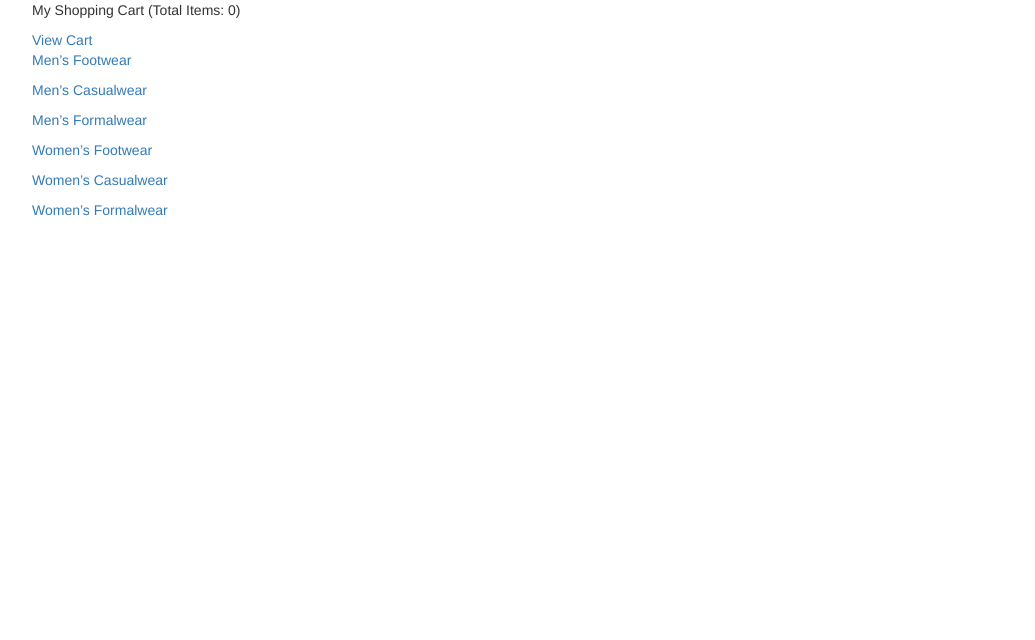
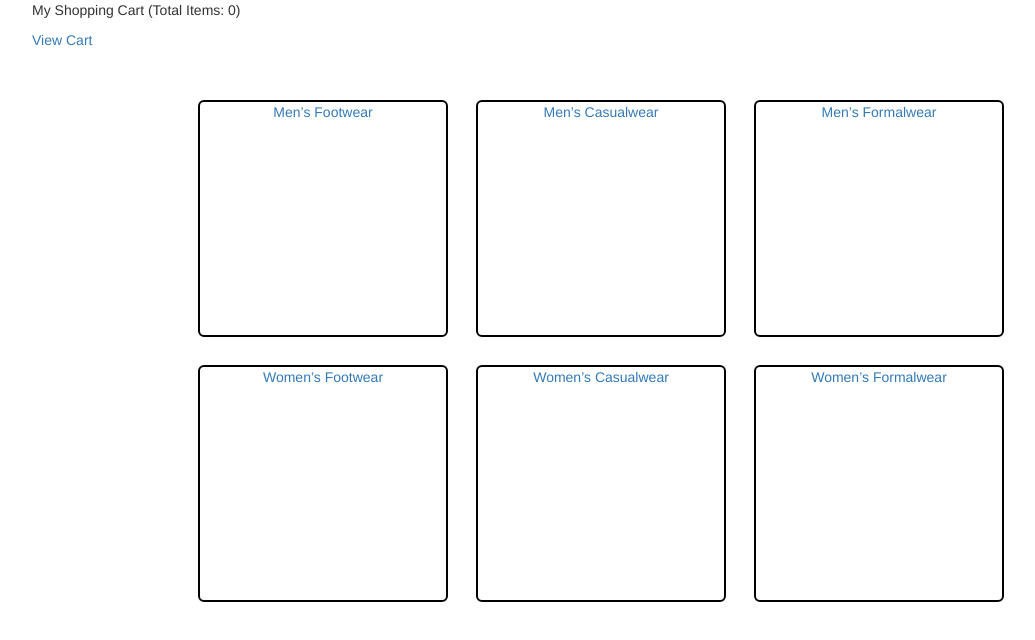
Before and after one commit to hsheikhm/clothing-retailer-website, a website: page app/index.html in a window 1280 px wide. Shown: the whole page, without its empty margins (38-1073 px from the left). Drawn offline with nearby package versions, Linux system fonts and the light colour scheme; some packages are replaced by stand-ins of ours.

Commit message:
added basic styling to category page

```diff
--- a/app/css/app.css
+++ b/app/css/app.css
@@ -0,0 +1,17 @@
+.category-section {
+  margin: auto;
+  width: 806px;
+  margin-top: 36px;
+}
+
+.category-box {
+  height: 237px;
+  width: 250px;
+  background-color: #FFFFFF;
+  border-radius: 6px;
+  text-align: center;
+  margin: 14px;
+  border-style: solid;
+  border-color: black;
+  border-width: 2px;
+}
--- a/app/index.html
+++ b/app/index.html
@@ -13,7 +13,7 @@
       <a href="#/home/shopping-cart">View Cart</a>
     </header>
 
-    <div>
+    <div class="main-section">
       <div ng-view></div>
     </div>
 
--- a/app/partials/home-page.html
+++ b/app/partials/home-page.html
@@ -1,18 +1,36 @@
+<section class="category-section">
+  <div class="row">
     <a href="#/home/men-footwear">
+      <div class="col-md-2 category-box">
         <div><p>Men’s Footwear</p></div>
+      </div>
     </a>
     <a href="#/home/men-casualwear">
+      <div class="col-md-2 category-box">
         <div><p>Men’s Casualwear</p></div>
+      </div>
     </a>
     <a href="#/home/men-formalwear">
+      <div class="col-md-2 category-box">
         <div><p>Men’s Formalwear</p></div>
+      </div>
     </a>
+  </div>
+  <div class="row">
     <a href="#/home/women-footwear">
+      <div class="col-md-2 category-box">
         <div><p>Women’s Footwear</p></div>
+      </div>
     </a>
     <a href="#/home/women-casualwear">
+      <div class="col-md-2 category-box">
         <div><p>Women’s Casualwear</p></div>
+      </div>
     </a>
     <a href="#/home/women-formalwear">
+      <div class="col-md-2 category-box">
         <div><p>Women’s Formalwear</p></div>
+      </div>
     </a>
+  </div>
+</section>
```
Lines whose indentation alone changed are shown as unchanged.
